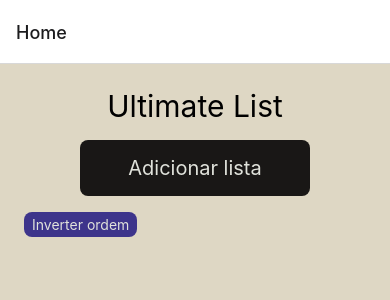
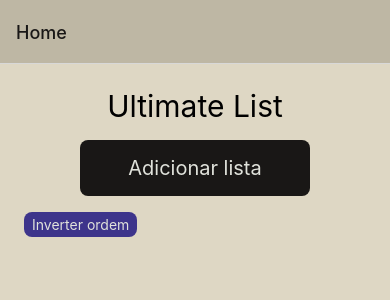
Before and after one commit to JoaoVitorWinter/aplicativoListas, a React Native app: screen / in a window 390 px wide. Shown: the top 300 px of the page. Built offline with nearby package versions, Linux system fonts and the light colour scheme.

Commit message:
Header configurado | 12/11 16:36

```diff
--- a/App.js
+++ b/App.js
@@ -11,11 +11,18 @@ const Stack = createNativeStackNavigator();
 export default function App() {
   return (
     <NavigationContainer>
-      <Stack.Navigator>
-        <Stack.Screen name="Home" component={Home}/>
-        <Stack.Screen name="CreateChangeList" component={CreateChangeList} />
-        <Stack.Screen name="List" component={List} />
-        <Stack.Screen name="CreateChangeItem" component={CreateChangeItem} />
+      <Stack.Navigator screenOptions={{
+        headerStyle: {
+          backgroundColor: "#BEB7A4"
+        },
+        headerTintColor: "#191716"
+      }}>
+        <Stack.Screen name="Home" component={Home} options={{
+          title: "Home"
+          }} />
+        <Stack.Screen name="CreateChangeList" component={CreateChangeList} options={{title: "Editor de listas"}} />
+        <Stack.Screen name="List" component={List} options={{title: "Lista"}} />
+        <Stack.Screen name="CreateChangeItem" component={CreateChangeItem} options={{title: "Editor de itens"}} />
       </Stack.Navigator>
     </NavigationContainer>
   );
```
Also changed, not shown: ideias.txt.
